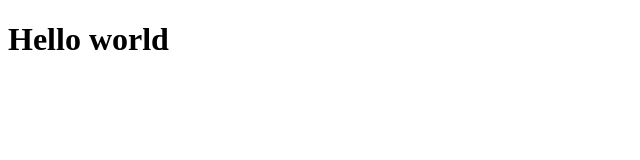
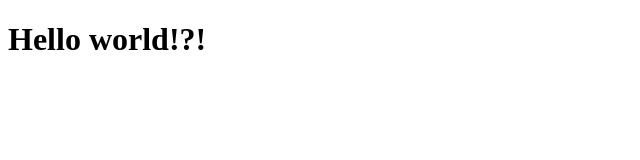
Before and after one commit to seyiidowu/my-app, a plain HTML site: page index.html in a window 1280 px wide. Shown: the full height of the page, 0-640 px from the left. Drawn offline with Linux system fonts and the light colour scheme.

Commit message:
added some text

```diff
--- a/index.html
+++ b/index.html
@@ -6,6 +6,6 @@
     <title>Document</title>
 </head>
 <body>
-   <h1>Hello world</h1>
+   <h1>Hello world!?!</h1>
 </body>
 </html>
```
